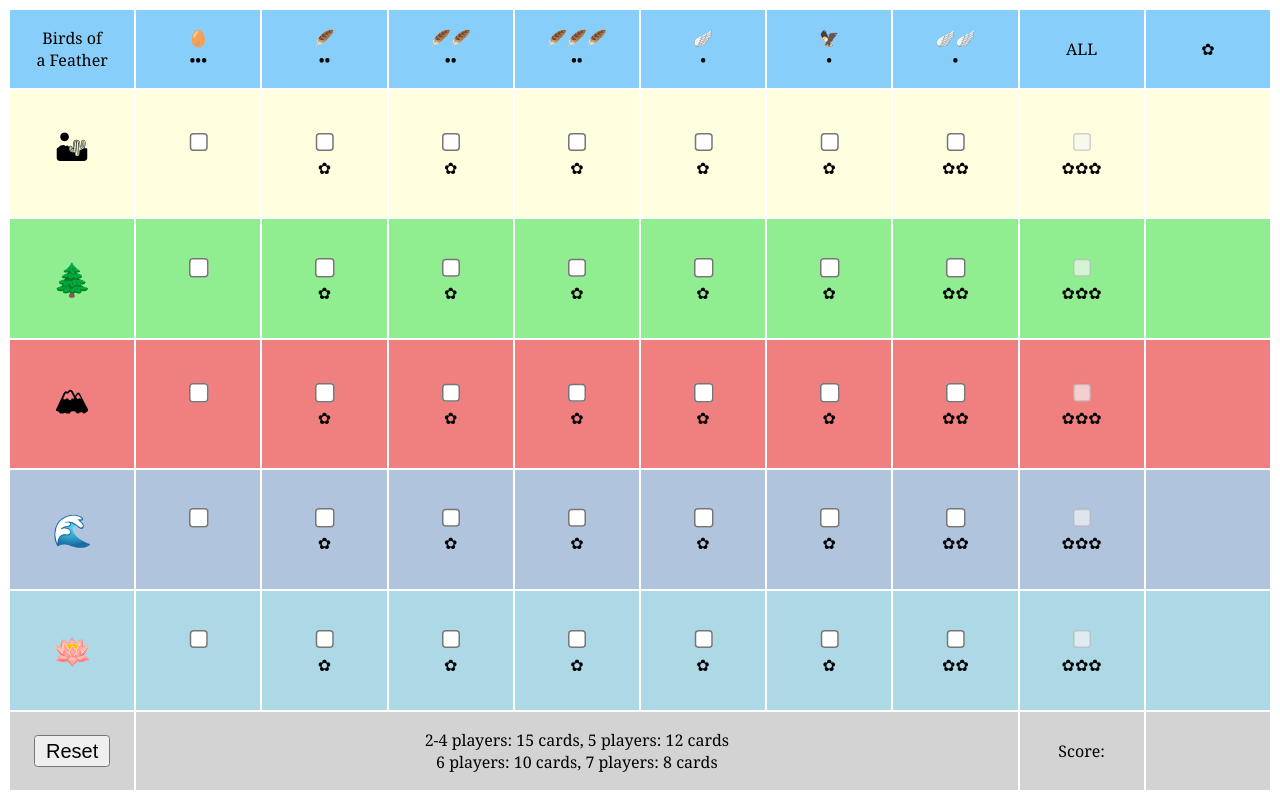
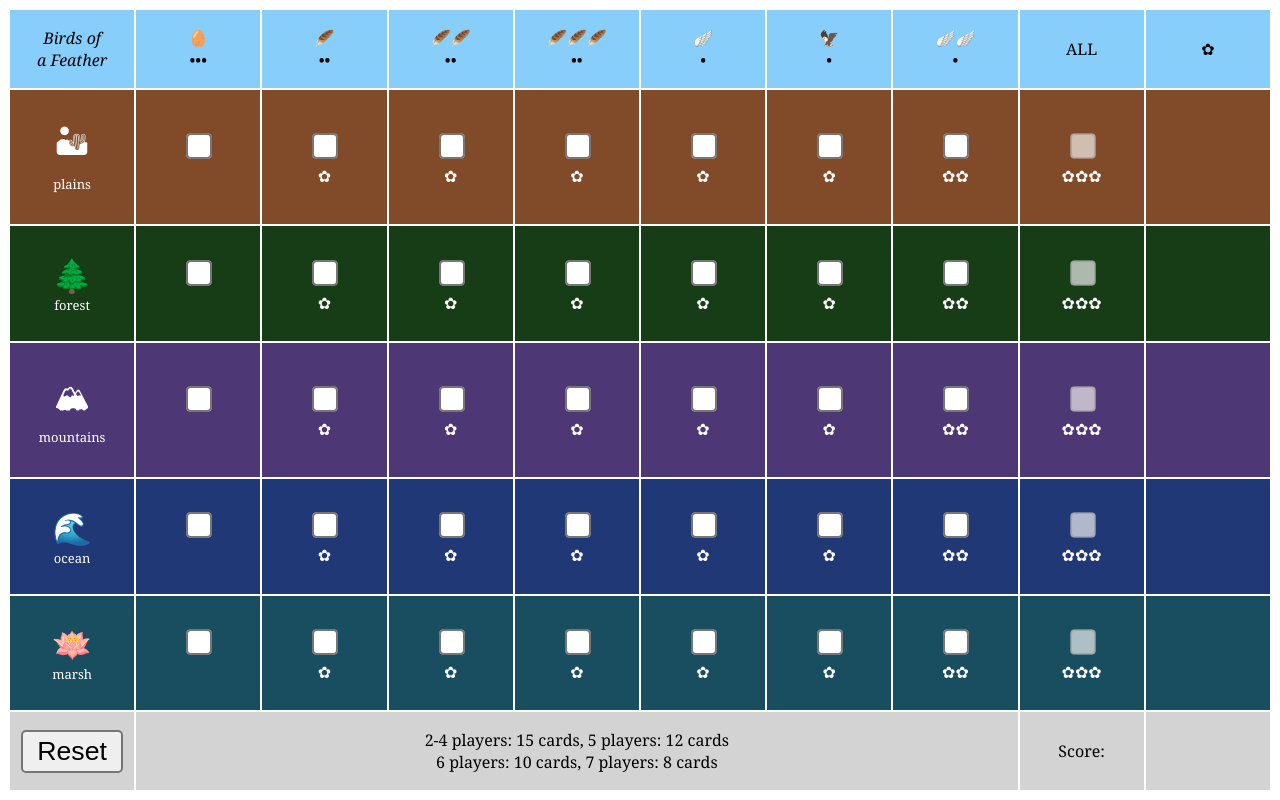
Before and after one commit to jmenter/boaf-scoring, a plain HTML site: page index.html in a window 1280 px wide. Drawn offline with Linux system fonts and the light colour scheme.

Commit message:
ui updates and wake lock

```diff
--- a/index.html
+++ b/index.html
@@ -3,19 +3,21 @@
 <head>
     <title>Birds of a Feather Scoring Sheet</title>
     <script type="text/javascript">
-        const environmentsAndSymbols = { 'desert': '&#x1f3dc;', 'forest': '&#x1f332;', 'mountains': '&#x1f3d4;', 'ocean': '&#x1f30a;', 'marsh': '&#x1fab7;' };
+        const environmentsAndSymbols = { 'plains': '&#x1f3dc;', 'forest': '&#x1f332;', 'mountains': '&#x1f3d4;', 'ocean': '&#x1f30a;', 'marsh': '&#x1fab7;' };
         const environments = Object.keys(environmentsAndSymbols);
         const birdsAndScores = { 'egg': 0, '1f': 1, '2f': 1, '3f': 1, '1w': 1, 'p': 1, '2w': 2 };
         const birds = Object.keys(birdsAndScores);
 
         const load = () => {
+            navigator.wakeLock?.request('screen');
+
             let table = document.getElementById('boaf');
             environments.forEach((environment, index) => {
                 let row = table.insertRow(index + 1);
                 row.className = environment;
                 let firstCell = row.insertCell();
                 firstCell.className = 'environment';
-                firstCell.innerHTML = environmentsAndSymbols[environment];
+                firstCell.innerHTML = environmentsAndSymbols[environment] + '<br /><span class="description">' + environment + '</span>';
 
                 birds.forEach(column => {
                     let columnCell = row.insertCell();
@@ -65,7 +67,7 @@
     <style>
         input[type='checkbox'],
         button {
-            zoom: 1.5;
+            zoom: 2;
         }
 
         table {
@@ -73,6 +75,7 @@
             width: 100%;
             height: 100%;
             table-layout: fixed;
+            color: white;
 
             td {
                 text-align: center;
@@ -81,34 +84,39 @@
             tr.header {
                 background-color: lightskyblue;
                 height: 10%;
+                color: black;
             }
 
-            tr.desert {
-                background-color: lightyellow;
+            tr.plains {
+                background-color: rgb(129, 74, 40);
             }
 
             tr.forest {
-                background-color: lightgreen;
+                background-color: rgb(23, 61, 23);
             }
 
             tr.mountains {
-                background-color: lightcoral;
+                background-color: rgb(77, 55, 116);
             }
 
             tr.ocean {
-                background-color: lightsteelblue;
+                background-color: rgb(33, 56, 118);
             }
 
             tr.marsh {
-                background-color: lightblue;
+                background-color: rgb(24, 78, 96);
             }
 
             tr.footer {
                 background-color: lightgray;
                 height: 10%;
+                color: black;
             }
         }
 
+        .description {
+            font-size: small;
+        }
         .environment {
             font-size: xx-large;
         }
@@ -124,7 +132,7 @@
     <table id="boaf">
         <tbody>
             <tr class="header">
-                <td>Birds of<br />a Feather</td>
+                <td><em>Birds of<br />a Feather</em></td>
                 <td>&#x1f95a;<br />&bull;&bull;&bull;</td>
                 <td>&#x1fab6;<br />&bull;&bull;</td>
                 <td>&#x1fab6;&#x1fab6;<br />&bull;&bull;</td>
```
